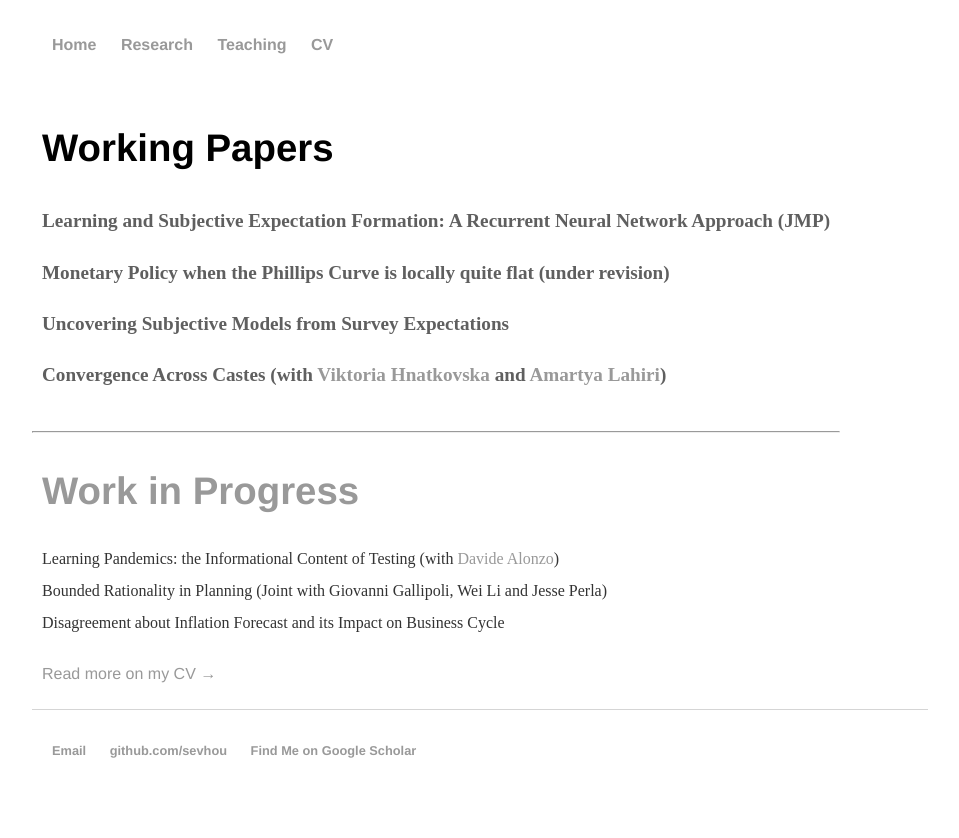
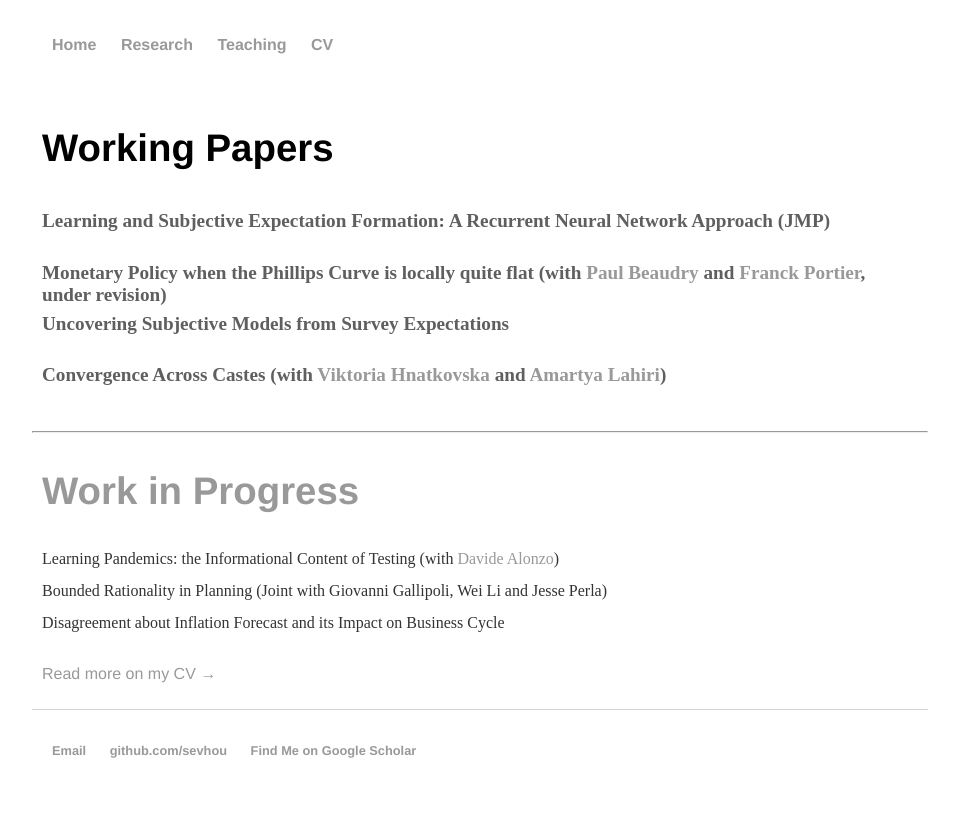
Before and after one commit to sevhou/sevhou.github.io, a Jekyll site: the page built from research/index.html, in a window 1280 px wide. Shown: the part 90-928 px from the top of the page, without its empty margins (160-1119 px from the left). Built offline with Jekyll 4.4.1, drawn with Linux system fonts in a browser that asks for light colours.

Commit message:
Update index.html

```diff
--- a/research/index.html
+++ b/research/index.html
@@ -27,10 +27,9 @@ title: Research
       </div>
     </div>
 
-    <h2 type="button" class="slide-toggle">Monetary Policy when the  Phillips Curve is locally quite flat (under revision)</h2>
+    <h2 type="button" class="slide-toggle">Monetary Policy when the  Phillips Curve is locally quite flat (with <a href="https://economics.ubc.ca/faculty-and-staff/paul-beaudry/">Paul Beaudry</a> and <a href="https://fportier.wordpress.com/">Franck Portier</a>, under revision)</h2>
     <div class="box">
-        <div class="box-inner">with <a href="https://economics.ubc.ca/faculty-and-staff/paul-beaudry/">Paul Beaudry</a> and <a href="https://fportier.wordpress.com/">Franck Portier</a><br>
-		This papers examines an environment where the Phillips curve is locally quite flat and in which a cost channel of monetary policy may also be at play. The aim of the paper is two fold. First, we highlight conditions under which a relatively flat  Phillips Curve  can invalidate standard prescriptions regarding how monetary policy should be conducted to control inflation. In particular, we discuss the desirability of   a "Go Big or Stay Home" principle for monetary policy under a certain parameter configuration. This principle refers to the desirability of either responding to shocks in a very aggressive way or  not at all, if one aims is to maintain inflation close to target. In the second part of the paper we explore the empirical relevance of the parameter configuration that would favor this principle. To this end,  we provide structural estimates from full model estimation as well as provide evidence based on more direct estimation of the Phillips curve.  The results from both exercises give  substantial support to the configuration of interest.  We use the framework to offer an explanation to recent puzzles associated the behavior of inflation including the possibility of falling into a low inflation trap.
+        <div class="box-inner">This papers examines an environment where the Phillips curve is locally quite flat and in which a cost channel of monetary policy may also be at play. The aim of the paper is two fold. First, we highlight conditions under which a relatively flat  Phillips Curve  can invalidate standard prescriptions regarding how monetary policy should be conducted to control inflation. In particular, we discuss the desirability of   a "Go Big or Stay Home" principle for monetary policy under a certain parameter configuration. This principle refers to the desirability of either responding to shocks in a very aggressive way or  not at all, if one aims is to maintain inflation close to target. In the second part of the paper we explore the empirical relevance of the parameter configuration that would favor this principle. To this end,  we provide structural estimates from full model estimation as well as provide evidence based on more direct estimation of the Phillips curve.  The results from both exercises give  substantial support to the configuration of interest.  We use the framework to offer an explanation to recent puzzles associated the behavior of inflation including the possibility of falling into a low inflation trap.
 
 <br><a href="https://sevhou.github.io/research/Monetary%20Policy%20when%20the%20Phillips%20Curve%20is%20Locally%20Quite%20Flat.pdf" class="bluebutton">Read More</a>
       </div>
@@ -38,9 +37,7 @@ title: Research
 
     <h2 type="button" class="slide-toggle">Uncovering Subjective Models from Survey Expectations</h2>
     <div class="box">
-        <div class="box-inner">Expectations about different macroeconomic aspects correlate with each other. I perform a structural test in framework of the noisy information model and shows that individual forms their expectations on multiple macroeconomic variables jointly rather than independently, thus causing these expectations to be correlated with each other. In particular, they have a subjective model about the economy. They believe economic conditions will be worse during episodes with extensive inflation news, even if there is only mild inflation, causing their average expectation on inflation to co-move with that of unemployment and business condition. I supplement the above results with finndings from self-reported news measures from the
-Michigan Survey of Consumers and non-parametric estimation of the expectation formation model. I found again realized inflation increases households' perceived future unemployment rate change whereas an actual unemployment rate hike will lower their expected inflation. These patterns call for explanations on how agents form beliefs on interactions between macroeconomic variables that are different from the actual structure of data. They also suggest Central Bank should use
-the inflation-related expectation management policy with caution, as such policy may induce pessimistic responses among households.
+        <div class="box-inner">Expectations about different macroeconomic aspects correlate with each other. I perform a structural test in framework of the noisy information model and shows that individual forms their expectations on multiple macroeconomic variables jointly rather than independently, thus causing these expectations to be correlated with each other. In particular, they have a subjective model about the economy. They believe economic conditions will be worse during episodes with extensive inflation news, even if there is only mild inflation, causing their average expectation on inflation to co-move with that of unemployment and business condition. I supplement the above results with finndings from self-reported news measures from the Michigan Survey of Consumers and non-parametric estimation of the expectation formation model. I found again realized inflation increases households' perceived future unemployment rate change whereas an actual unemployment rate hike will lower their expected inflation. These patterns call for explanations on how agents form beliefs on interactions between macroeconomic variables that are different from the actual structure of data. They also suggest Central Bank should use the inflation-related expectation management policy with caution, as such policy may induce pessimistic responses among households.
 
 <br><a href="https://sevhou.github.io/research/joint_learning_Sev.pdf" class="bluebutton">Read More</a>
       </div>
```
